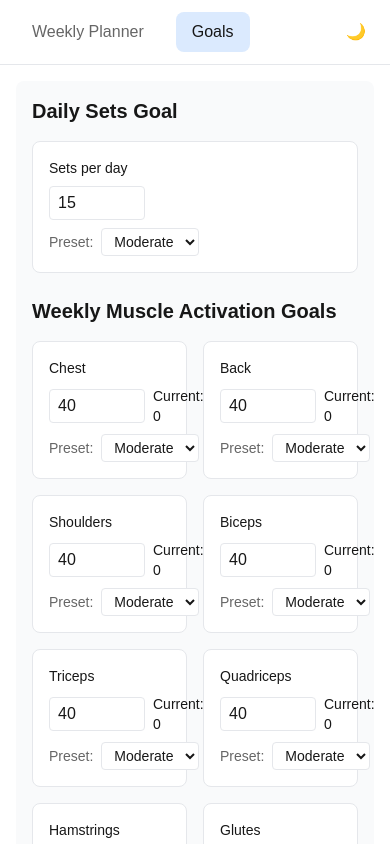
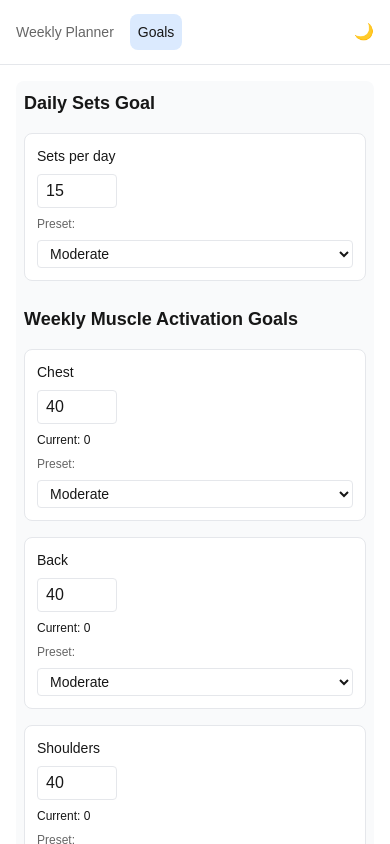
Before and after one commit to JimmyCatalogs/workout-planner, a Next.js app: page / in a window 390 px wide. Both pictures are taken after a click on the button "Goals". Shown: the top 844 px of the page. Built offline with nearby package versions, Linux system fonts and the light colour scheme.

Commit message:
basic mobile

```diff
--- a/src/components/Goals.jsx
+++ b/src/components/Goals.jsx
@@ -11,7 +11,7 @@ const PresetSelect = ({ onSelect, selectedPreset }) => (
   <select
     value={selectedPreset}
     onChange={(e) => onSelect(e.target.value)}
-    className="px-2 py-1 rounded text-sm bg-[var(--background)] text-[var(--foreground)] border border-[var(--border-color)]"
+    className="w-full md:w-auto px-2 py-1 rounded text-sm bg-[var(--background)] text-[var(--foreground)] border border-[var(--border-color)]"
   >
     {Object.keys(PRESETS).map((preset) => (
       <option key={preset} value={preset}>
@@ -90,10 +90,10 @@ const Goals = ({ goals, onGoalChange, muscleActivation }) => {
   };
 
   return (
-    <div className="p-4 bg-[var(--secondary-bg)] rounded-lg space-y-6">
+    <div className="p-2 md:p-4 bg-[var(--secondary-bg)] rounded-lg space-y-6">
       <div>
-        <h2 className="text-xl font-semibold mb-4 text-[var(--foreground)]">Daily Sets Goal</h2>
-        <div className="p-4 bg-[var(--card-bg)] rounded-lg border border-[var(--border-color)]">
+        <h2 className="text-lg md:text-xl font-semibold mb-4 text-[var(--foreground)]">Daily Sets Goal</h2>
+        <div className="p-3 md:p-4 bg-[var(--card-bg)] rounded-lg border border-[var(--border-color)]">
           <label className="block text-sm font-medium text-[var(--foreground)] mb-2">
             Sets per day
           </label>
@@ -104,11 +104,11 @@ const Goals = ({ goals, onGoalChange, muscleActivation }) => {
                 min="0"
                 value={goals.setsPerDay || 0}
                 onChange={(e) => handleSetsPerDayChange(e.target.value)}
-                className="w-24 px-2 py-1 rounded border border-[var(--border-color)] bg-[var(--background)] text-[var(--foreground)]"
+                className="w-20 md:w-24 px-2 py-1 rounded border border-[var(--border-color)] bg-[var(--background)] text-[var(--foreground)]"
               />
             </div>
-            <div className="flex items-center gap-2">
-              <span className="text-sm text-[var(--foreground-secondary)]">Preset:</span>
+            <div className="flex flex-col md:flex-row md:items-center gap-2">
+              <span className="text-xs md:text-sm text-[var(--foreground-secondary)]">Preset:</span>
               <PresetSelect
                 onSelect={handleSetsPresetSelect}
                 selectedPreset={selectedSetsPreset}
@@ -119,8 +119,8 @@ const Goals = ({ goals, onGoalChange, muscleActivation }) => {
       </div>
 
       <div>
-        <h2 className="text-xl font-semibold mb-4 text-[var(--foreground)]">Weekly Muscle Activation Goals</h2>
-        <div className="grid grid-cols-2 gap-4">
+        <h2 className="text-lg md:text-xl font-semibold mb-4 text-[var(--foreground)]">Weekly Muscle Activation Goals</h2>
+        <div className="grid grid-cols-1 md:grid-cols-2 gap-4">
         {Object.entries({
           Chest: goals.Chest || 0,
           Back: goals.Back || 0,
@@ -139,7 +139,7 @@ const Goals = ({ goals, onGoalChange, muscleActivation }) => {
           return (
             <div
               key={muscle}
-              className={`p-4 bg-[var(--card-bg)] rounded-lg ${
+              className={`p-3 md:p-4 bg-[var(--card-bg)] rounded-lg ${
                 isGoalReached ? 'border-2 border-green-500' : 'border border-[var(--border-color)]'
               }`}
             >
@@ -147,20 +147,20 @@ const Goals = ({ goals, onGoalChange, muscleActivation }) => {
                 {muscle}
               </label>
               <div className="space-y-2">
-                <div className="flex items-center gap-2">
+                <div className="flex flex-col md:flex-row md:items-center gap-2">
                   <input
                     type="number"
                     min="0"
                     value={goal}
                     onChange={(e) => handleGoalChange(muscle, e.target.value)}
-                    className="w-24 px-2 py-1 rounded border border-[var(--border-color)] bg-[var(--background)] text-[var(--foreground)]"
+                    className="w-20 md:w-24 px-2 py-1 rounded border border-[var(--border-color)] bg-[var(--background)] text-[var(--foreground)]"
                   />
-                  <span className="text-sm text-[var(--foreground)]">
+                  <span className="text-xs md:text-sm text-[var(--foreground)]">
                     Current: {currentActivation}
                   </span>
                 </div>
-                <div className="flex items-center gap-2">
-                  <span className="text-sm text-[var(--foreground-secondary)]">Preset:</span>
+                <div className="flex flex-col md:flex-row md:items-center gap-2">
+                  <span className="text-xs md:text-sm text-[var(--foreground-secondary)]">Preset:</span>
                   <PresetSelect
                     onSelect={(preset) => handleMusclePresetSelect(muscle, preset)}
                     selectedPreset={musclePresets[muscle]}
--- a/src/components/WorkoutPlanner.jsx
+++ b/src/components/WorkoutPlanner.jsx
@@ -28,7 +28,7 @@ const DragDropWrapper = ({ children, onDrop, onDragOver, day, exercises, setsPer
 
   if (!isMounted) {
     return (
-      <div className={`h-[384px] border-2 rounded-lg bg-[var(--card-bg)] shadow-sm ${
+      <div className={`h-[300px] md:h-[384px] border-2 rounded-lg bg-[var(--card-bg)] shadow-sm ${
         isGoalReached ? 'border-green-500' : 'border-[var(--border-color)]'
       }`}>
         {children}
@@ -38,7 +38,7 @@ const DragDropWrapper = ({ children, onDrop, onDragOver, day, exercises, setsPer
 
   return (
     <div
-      className={`h-[384px] border-2 rounded-lg bg-[var(--card-bg)] shadow-sm ${
+      className={`h-[300px] md:h-[384px] border-2 rounded-lg bg-[var(--card-bg)] shadow-sm ${
         isGoalReached ? 'border-green-500' : 'border-[var(--border-color)]'
       }`}
       onDrop={onDrop}
@@ -48,7 +48,7 @@ const DragDropWrapper = ({ children, onDrop, onDragOver, day, exercises, setsPer
         <h3 className="font-semibold text-[var(--foreground)]">{day}</h3>
         <span className="text-sm text-[var(--foreground)]">{totalSets} sets</span>
       </div>
-      <div className="overflow-y-auto h-[332px]">
+      <div className="overflow-y-auto h-[248px] md:h-[332px]">
         {children}
       </div>
     </div>
@@ -151,12 +151,12 @@ const WorkoutPlanner = () => {
 
   return (
     <div className="h-screen bg-[var(--background)]">
-      <nav className="bg-[var(--card-bg)] border-b border-[var(--border-color)] px-4 py-3">
+      <nav className="bg-[var(--card-bg)] border-b border-[var(--border-color)] px-2 md:px-4 py-3">
         <div className="flex justify-between items-center">
-          <div className="flex gap-4">
+          <div className="flex gap-2 md:gap-4">
             <button
               onClick={() => setActiveTab('planner')}
-              className={`px-4 py-2 rounded-lg transition-colors ${
+              className={`px-2 md:px-4 py-2 rounded-lg transition-colors text-sm md:text-base ${
                 activeTab === 'planner'
                   ? 'bg-[var(--accent-bg)] text-[var(--foreground)]'
                   : 'hover:bg-[var(--secondary-bg)] text-[var(--foreground-secondary)]'
@@ -166,7 +166,7 @@ const WorkoutPlanner = () => {
             </button>
             <button
               onClick={() => setActiveTab('goals')}
-              className={`px-4 py-2 rounded-lg transition-colors ${
+              className={`px-2 md:px-4 py-2 rounded-lg transition-colors text-sm md:text-base ${
                 activeTab === 'goals'
                   ? 'bg-[var(--accent-bg)] text-[var(--foreground)]'
                   : 'hover:bg-[var(--secondary-bg)] text-[var(--foreground-secondary)]'
@@ -186,11 +186,11 @@ const WorkoutPlanner = () => {
           muscleActivation={calculateTotalMuscleActivation()}
         />
         ) : (
-          <div className="grid grid-cols-4 gap-6">
+          <div className="grid grid-cols-1 lg:grid-cols-4 gap-6">
             {/* Left Column - Schedule and Graph */}
-            <div className="col-span-3 space-y-6">
+            <div className="lg:col-span-3 space-y-6">
               {/* Weekly Schedule */}
-              <div className="grid grid-cols-7 gap-4 bg-[var(--secondary-bg)] p-4 rounded-lg">
+              <div className="grid grid-cols-1 md:grid-cols-3 lg:grid-cols-7 gap-4 bg-[var(--secondary-bg)] p-2 md:p-4 rounded-lg">
                 {Object.entries(weeklyPlan).map(([day, dayExercises]) => (
                   <DragDropWrapper
                     key={day}
@@ -235,7 +235,7 @@ const WorkoutPlanner = () => {
               </div>
 
               {/* Muscle Activation Chart */}
-              <div className="h-96 bg-[var(--card-bg)] p-4 rounded-lg shadow-sm text-[var(--foreground)]">
+              <div className="h-[400px] md:h-96 bg-[var(--card-bg)] p-2 md:p-4 rounded-lg shadow-sm text-[var(--foreground)]">
                 <h2 className="text-xl font-semibold mb-4 text-[var(--foreground)]">Weekly Muscle Activation</h2>
                 <ResponsiveContainer width="100%" height="90%">
                   <BarChart data={calculateTotalMuscleActivation()}>
@@ -259,7 +259,7 @@ const WorkoutPlanner = () => {
             </div>
 
             {/* Right Column - Exercise Library */}
-            <div className="col-span-1 bg-[var(--secondary-bg)] p-4 rounded-lg overflow-y-auto">
+            <div className="lg:col-span-1 bg-[var(--secondary-bg)] p-4 rounded-lg overflow-y-auto max-h-[600px] lg:max-h-none">
               <h2 className="text-xl font-semibold mb-4 sticky top-0 bg-[var(--secondary-bg)] pb-2 text-[var(--foreground)]">Exercise Library</h2>
               <div className="space-y-4">
                 {exerciseData.map((exercise, index) => (
```
Also changed, not shown: 1 other file (tests, documents, lock files or other folders).
